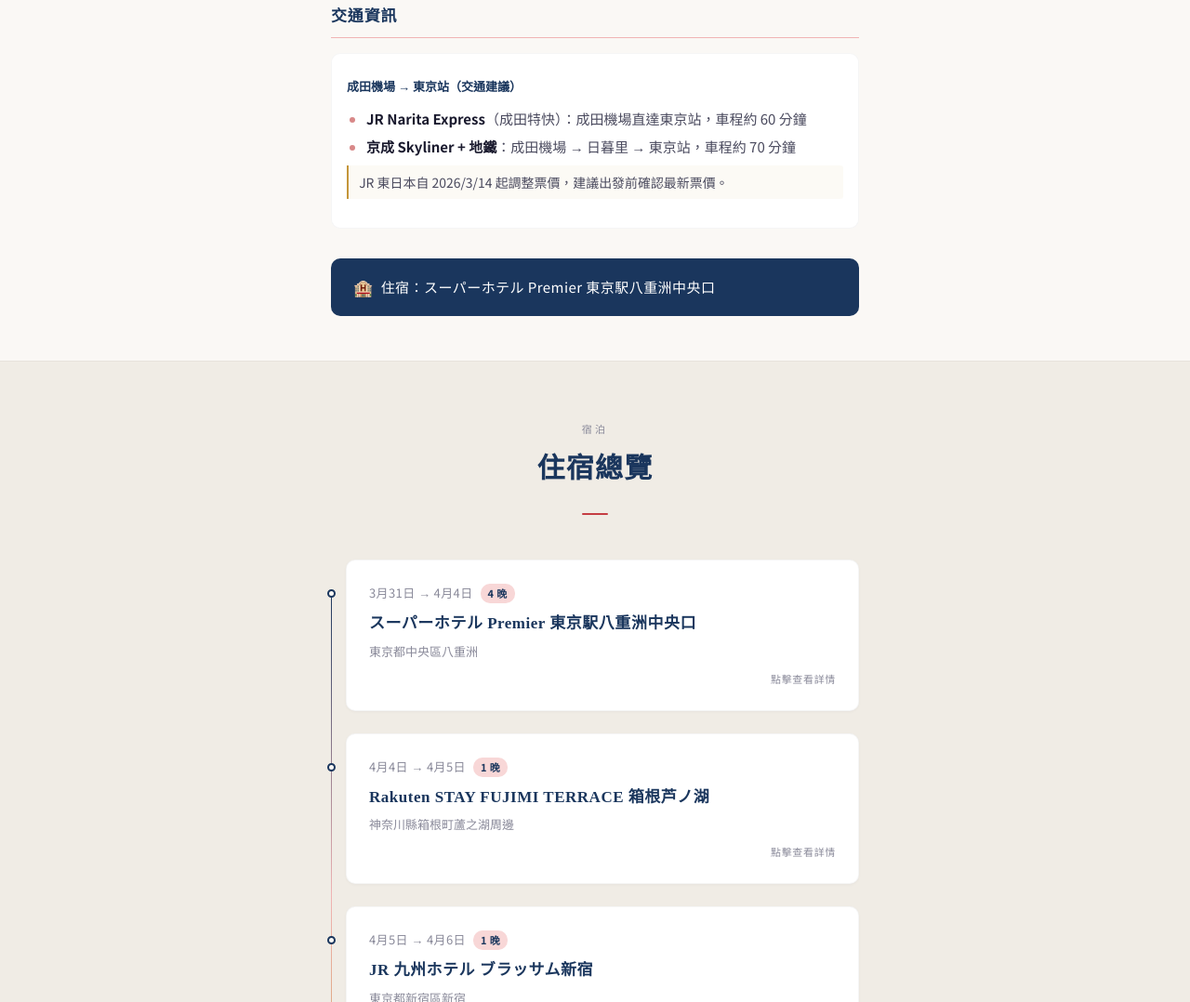
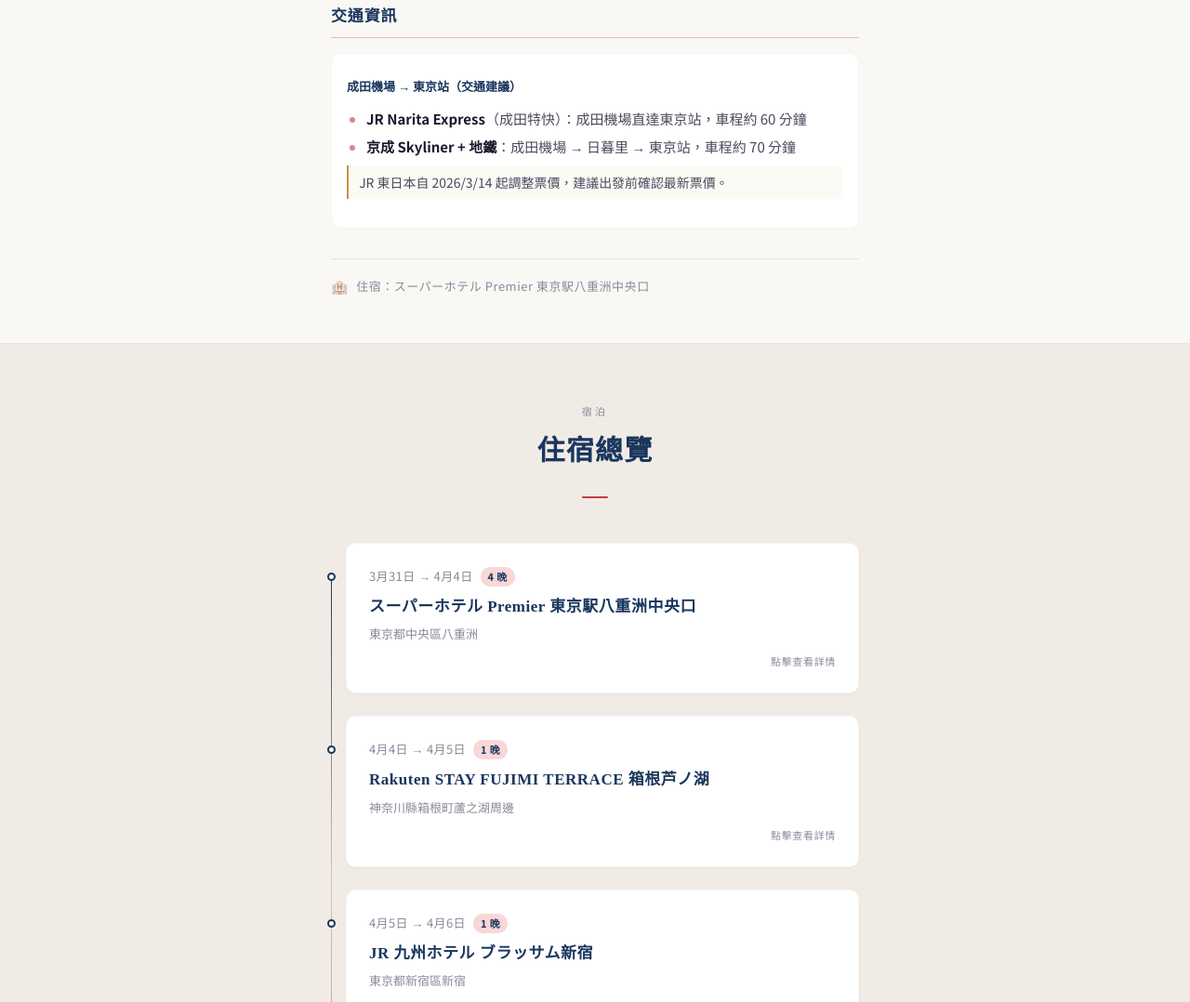
Before and after one commit to cyhung02/202604TokyoTrip, a website: page index.html in a window 1280 px wide. Shown: the part 1528-2606 px from the top of the page at 93% size. Drawn offline with nearby package versions, Linux system fonts and the light colour scheme; no server answers; a web font is replaced by a local one.

Commit message:
Update style.css

```diff
--- a/style.css
+++ b/style.css
@@ -1070,17 +1070,25 @@ body {
   display: flex;
   align-items: center;
   gap: var(--spacing-sm);
-  background: var(--color-indigo);
-  color: white;
-  padding: var(--spacing-md) var(--spacing-lg);
-  border-radius: var(--radius-lg);
+  /* 細頂線取代滿版色塊，作為當日收尾的安靜分隔 */
+  border-top: 1px solid rgba(26, 54, 93, 0.10);
   margin-top: var(--spacing-xl);
-  font-size: var(--text-base); /* 15px */
-  letter-spacing: 0.03em;
+  padding-top: var(--spacing-md);
+  color: var(--color-ink-muted);
+  font-size: var(--text-sm); /* 13px — 編輯注記層級，不與景點內文搶奪視線 */
+  letter-spacing: 0.04em;
+}
+
+.accommodation-note strong {
+  color: var(--color-indigo);
+  font-weight: 600;
+  font-family: var(--font-display);
 }
 
 .accommodation-icon {
-  font-size: var(--text-md); /* 17px */
+  font-size: var(--text-base); /* 15px — 圖示縮小，與注記文字等重 */
+  opacity: 0.5;
+  flex-shrink: 0;
 }
 
 /* ========================================
```
